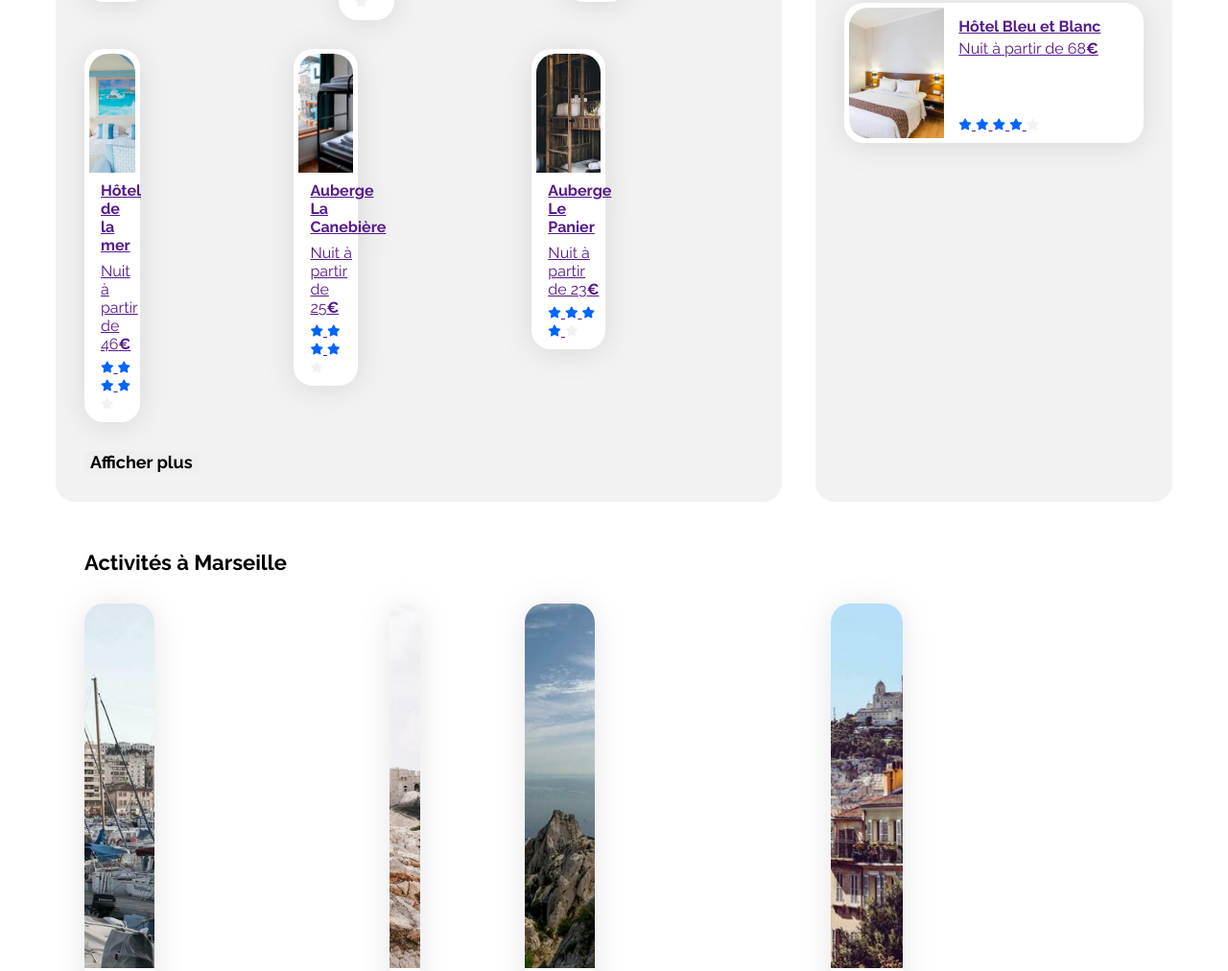
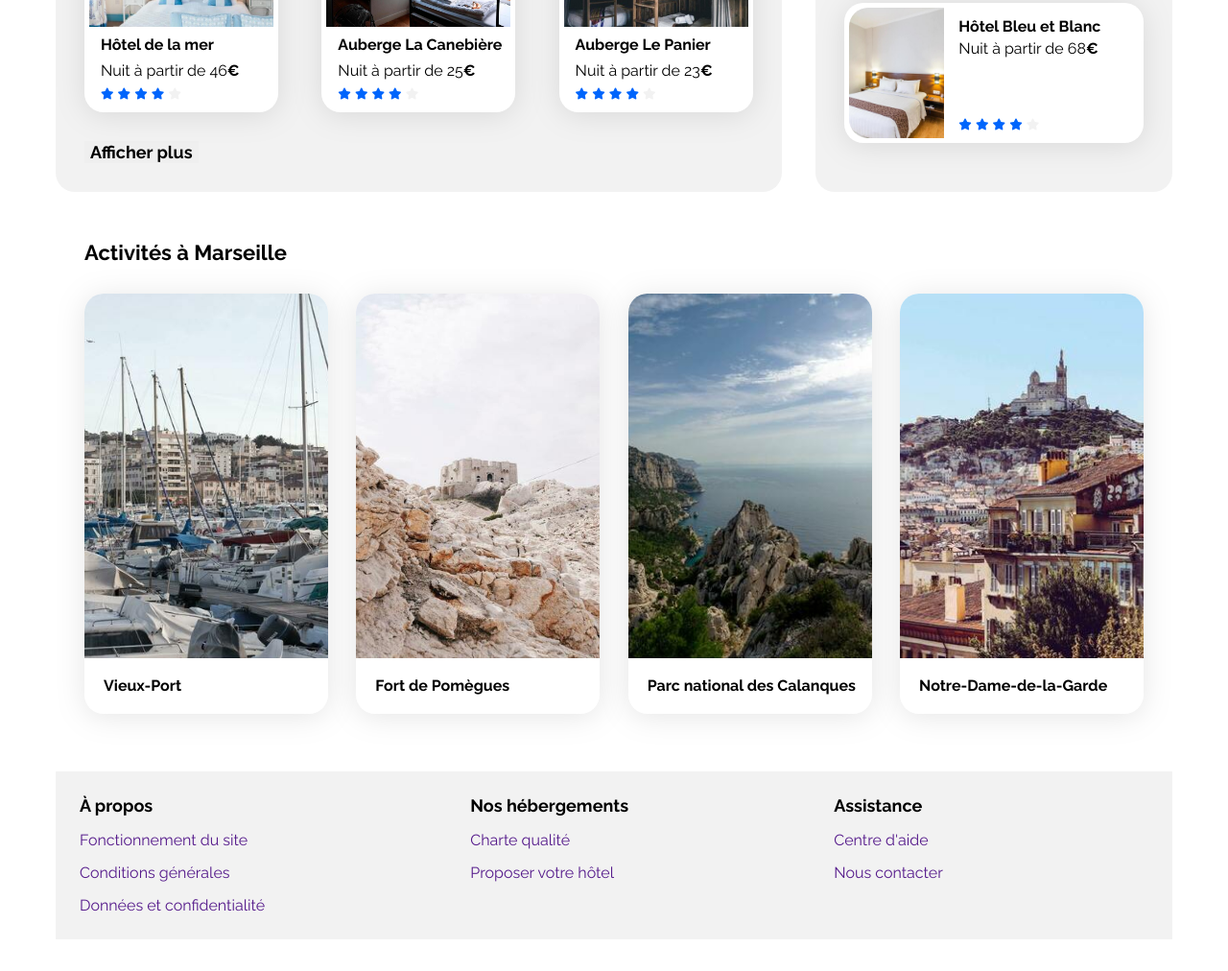
Before and after one commit to loic-prosi/oc-web-dev-p2, a website: page src/index.html in a window 1280 px wide. Shown: the part 839-1851 px from the top of the page at 96% size. After the commit the page ends 1818 px from the top, so only its background shows below. Drawn offline with Linux system fonts and the light colour scheme.

Commit message:
style: added card links styles

```diff
--- a/src/css/activities.css
+++ b/src/css/activities.css
@@ -13,8 +13,11 @@
   row-gap: 30px;
 }
 
+.activities-cards .card-container {
+  width: 23%;
+}
+
 .activities-cards .card {
-  width: 23%;
   padding: 0;
 }
 
--- a/src/css/card.css
+++ b/src/css/card.css
@@ -1,4 +1,20 @@
 /****** Card ***********/
+
+.card-container {
+  text-decoration: none;
+}
+
+.card-container:hover .card {
+  background-color: var(--filter-bg-color);
+}
+
+.card-container:hover .card img {
+  filter: opacity(0.9) drop-shadow(0 0 var(--filter-bg-color));
+}
+
+.card-container:visited {
+  color: black;
+}
 
 .card {
   background-color: white;
--- a/src/css/hosting-popular.css
+++ b/src/css/hosting-popular.css
@@ -36,7 +36,7 @@
   margin-top: 30px;
 }
 
-.hosting-cards .card {
+.hosting-cards .card-container {
   width: 29%;
 }
 
```
